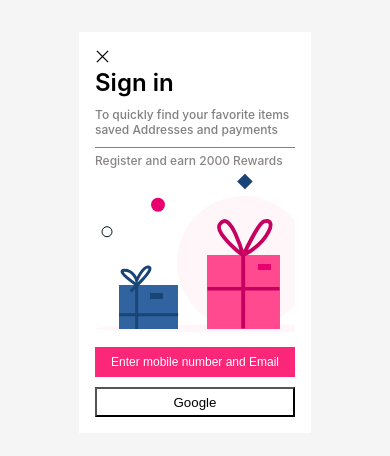
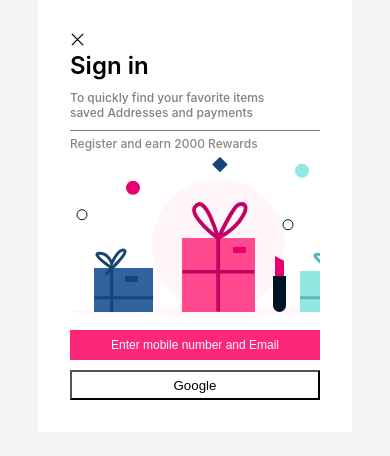
Before and after one commit to jishnunpp/nykaa, a React (Create React App) app: page /login in a window 390 px wide. Shown: the top 456 px of the page. Built offline with nearby package versions, Linux system fonts and the light colour scheme.

Commit message:
path  updated

```diff
--- a/src/components/Authentication/Signinsmall/Signin.css
+++ b/src/components/Authentication/Signinsmall/Signin.css
@@ -33,10 +33,11 @@
 }
 
 .signinsmall-closebtn{
-    text-align: left;
+    display: flex;
+    justify-content: flex-start;
 }
 .signinsmall svg{
-    max-width: 250px;
+    width: 100%;
 }
 .signinsmall-btn1{
     background-color: #fc2779;
@@ -58,12 +59,16 @@
 }
 
 @media screen and (max-width:500px){
+    .signinsmall-bg{
+        padding: 0;
+    }
     .signinsmall{
-        max-width: 200px;
-        padding: 1rem;
+
+        padding: 2rem;
     }
+
     .signinsmall svg{
-        max-width: 200px;
+        width: 100%;
     }
     .signinsmall-btn1{
         font-size: 12px;
--- a/src/components/Profile_data/my_profile/Myprofile.js
+++ b/src/components/Profile_data/my_profile/Myprofile.js
@@ -256,7 +256,7 @@ const Myprofile = () => {
             </a>
           </div>
           <div>
-            <Link to={'wallet'}>
+            <Link to={'/wallet'}>
               {' '}
               <IoIosArrowForward />{' '}
             </Link>
@@ -272,7 +272,7 @@ const Myprofile = () => {
             </a>
           </div>
           <div>
-            <Link to={'orders'}>
+            <Link to={'/orders'}>
               {' '}
               <IoIosArrowForward />{' '}
             </Link>
@@ -289,7 +289,7 @@ const Myprofile = () => {
           </div>
 
           <div>
-            <Link to={'whishlist'}>
+            <Link to={'/whishlist'}>
               {' '}
               <IoIosArrowForward />{' '}
             </Link>
@@ -306,7 +306,7 @@ const Myprofile = () => {
           </div>
 
           <div>
-            <Link to={'savedpayment'}>
+            <Link to={'/savedpayment'}>
               {' '}
               <IoIosArrowForward />{' '}
             </Link>
@@ -322,7 +322,7 @@ const Myprofile = () => {
             </a>
           </div>
           <div>
-            <Link to={'logout'}>
+            <Link to={'/logout'}>
               {' '}
               <IoIosArrowForward />{' '}
             </Link>
```
Also changed, not shown: src/App.js (+5 -5 lines).
